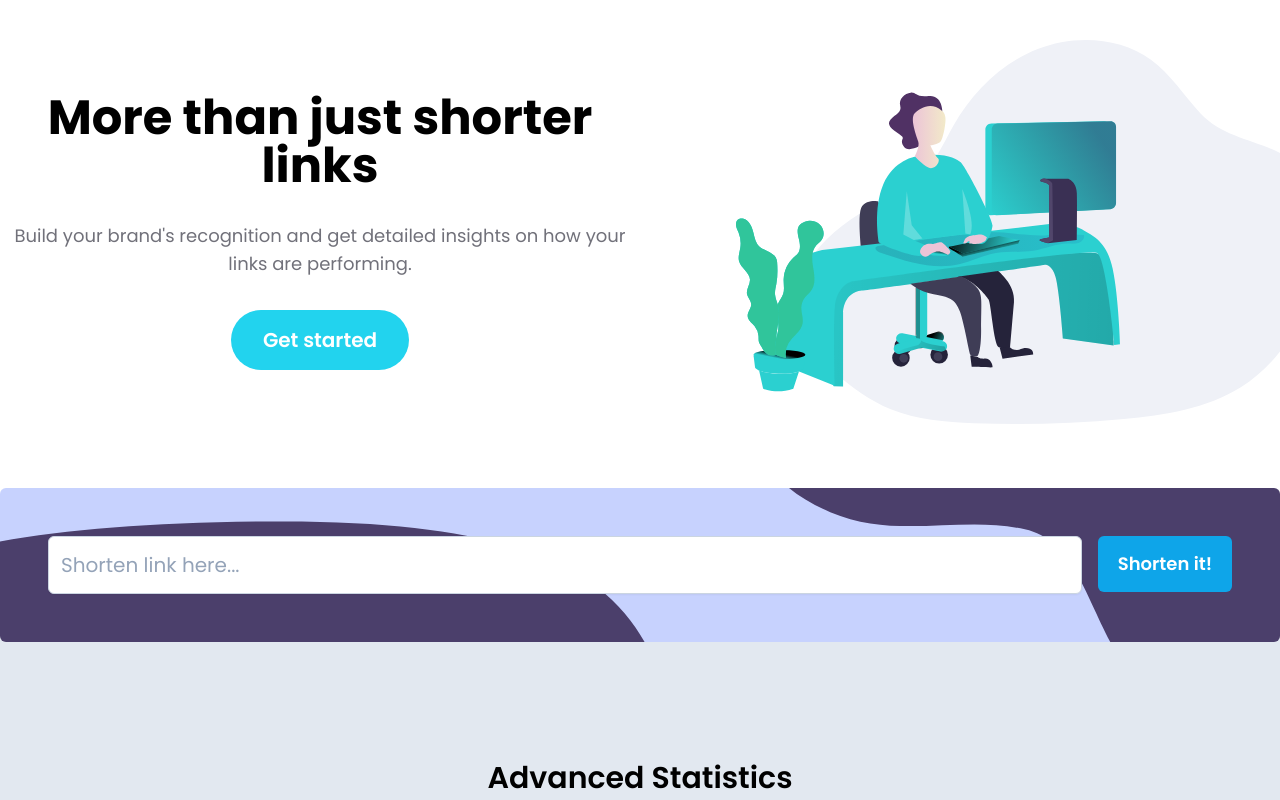
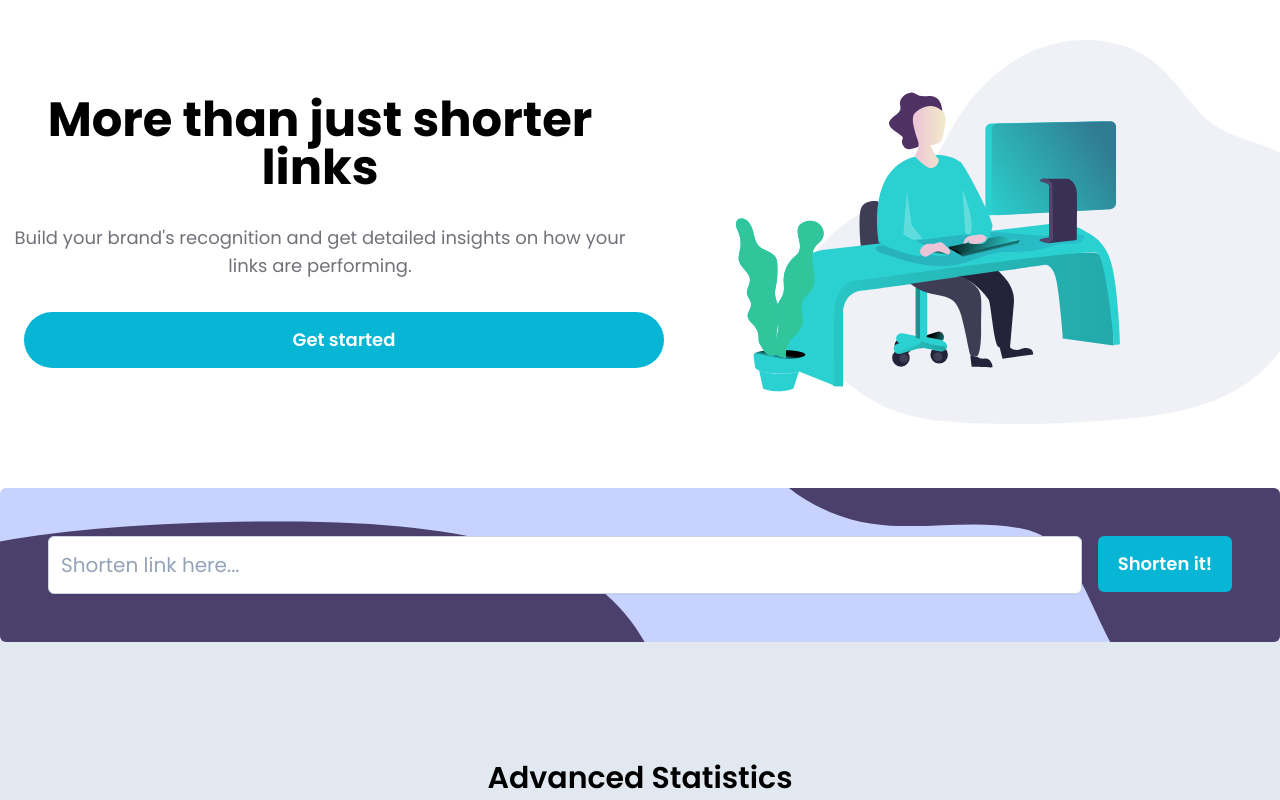
Before and after one commit to r10rivas/url-shortener, a React (Vite) app: page / in a window 1280 px wide. Shown: the top 800 px of the page. Built offline with nearby package versions, Linux system fonts and the light colour scheme.

Commit message:
Refactor home

```diff
--- a/src/App.jsx
+++ b/src/App.jsx
@@ -1,4 +1,3 @@
-// import Navbar from './components/Navbar';
 import illustrationWorking from "./assets/images/illustration-working.svg";
 import { useState } from "react";
 import { useForm } from "react-hook-form";
@@ -24,27 +23,6 @@ const App = () => {
 
   const [ urls, setUrls ] = useState([]);
 
-  // const [ textUrl, setTextUrl ] = useState("");
-
-  // const handleSubmit = async event => {
-  //   event.preventDefault();
-
-  //   try {
-  //     const response = await fetch(`https://api.shrtco.de/v2/shorten?url=${textUrl}`);
-  //     const data = await response.json();
-
-  //     console.log(data.result);
-
-  //     const { code, short_link, original_link: complete } = data.result;
-
-  //     const shortedLink = { code, short_link, complete }
-
-  //     setUrls([ ...urls, shortedLink ]);
-  //   } catch (error) {
-  //     console.log(error);
-  //   }
-  // }
-
   const onSubmit = async ({ url }) => {
     try {
       const response = await fetch(`https://api.shrtco.de/v2/shorten?url=${url}`);
@@ -65,10 +43,8 @@ const App = () => {
 
   return (
     <div className="font-poppins overflow-x-hidden">
-      {/* <Navbar /> */}
-
       <div className="container mx-auto">
-        <div className="w-full mt-10 mb-32 flex flex-col md:flex-row">
+        <div className="w-full mt-10 mb-32 flex flex-col space-y-8 md:flex-row md:space-y-0">
           <div className="flex-1 md:order-last">
             <div className="w-full">
               <img
@@ -80,16 +56,18 @@ const App = () => {
           </div>
 
           <div className="mx-8 flex-1 flex flex-col md:justify-center md:mx-0">
-            <h1 className="w-full mb-8 font-bold text-3xl text-center lg:text-5xl">
+            <h1 className="w-full mb-8 font-bold text-3xl text-center md:text-5xl">
               More than just shorter links
             </h1>
             <div className="flex flex-col items-center">
               <p className="mb-8 text-zinc-500 text-center text-lg">
                 Build your brand's recognition and get detailed insights on how your links are performing.
               </p>
-              <button className="py-2 px-8 text-white text-xl font-semibold bg-cyan-400 rounded-full md:py-4">
-                Get started
-              </button>
+              <Button
+                styleCustom="w-auto text-lg md:self-start md:ml-6 md:px-10"
+                text="Get started"
+                type="button"
+              />
             </div>
           </div>
         </div>
@@ -116,6 +94,7 @@ const App = () => {
                 </FormInput>
                 <div>
                   <Button
+                    styleCustom="rounded-md"
                     text="Shorten it!"
                     type="submit"
                   />
--- a/src/components/Button.jsx
+++ b/src/components/Button.jsx
@@ -1,7 +1,7 @@
-const Button = ({ text, type, }) => {
+const Button = ({ styleCustom, text, type, }) => {
   return (
     <button
-      className="w-full bg-sky-500 hover:bg-sky-300 px-5 py-3.5 text-sm leading-5 rounded-md font-semibold text-white whitespace-nowrap md:text-lg"
+      className={`w-full bg-cyan-500 rounded-full hover:bg-cyan-300 px-5 py-3.5 font-semibold text-white whitespace-nowrap md:text-lg ${styleCustom}`}
       type={type}
     >
       {text}
--- a/src/components/FormInput.jsx
+++ b/src/components/FormInput.jsx
@@ -4,7 +4,7 @@ const FormInput = forwardRef(({ children, error, ...resProps }, ref) => {
   const classInputError = error ?
     "focus:border-red-400 focus:ring-red-400 placeholder:text-red-400"
     :
-    "border-slate-300 focus:border-sky-500 focus:ring-1 focus:ring-sky-500"
+    "border-slate-300 focus:border-cyan-500 focus:ring-1 focus:ring-cyan-500"
 
   return (
     <div className="w-full">
```
